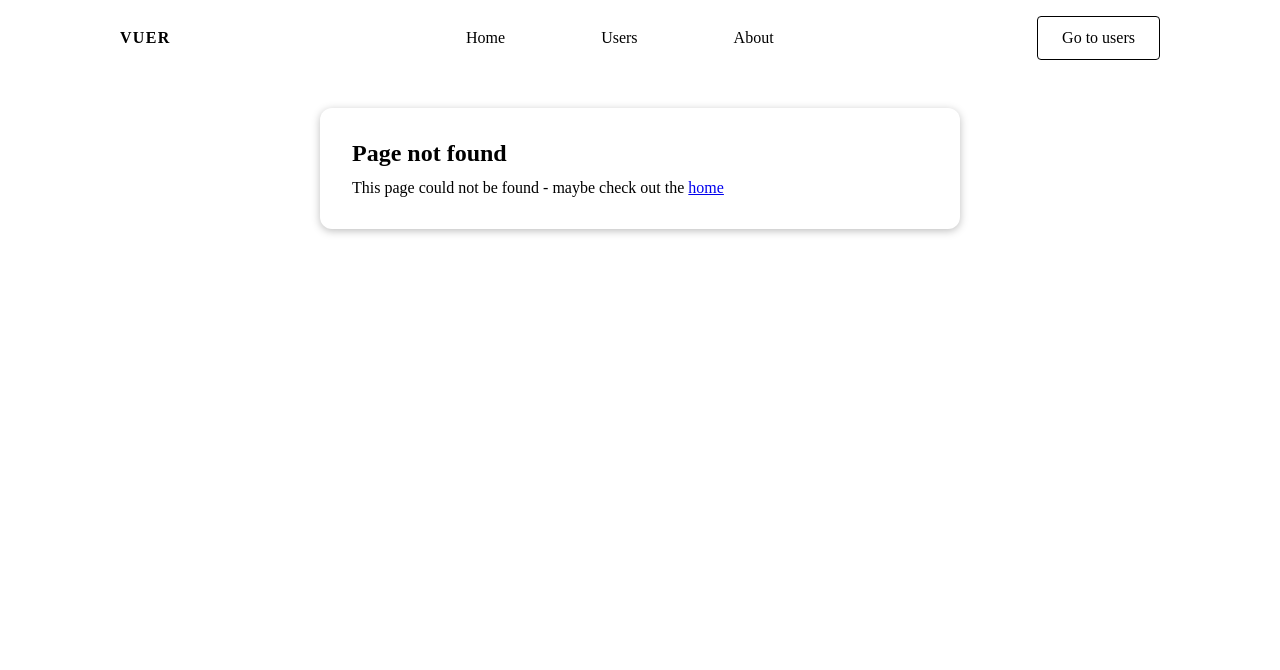
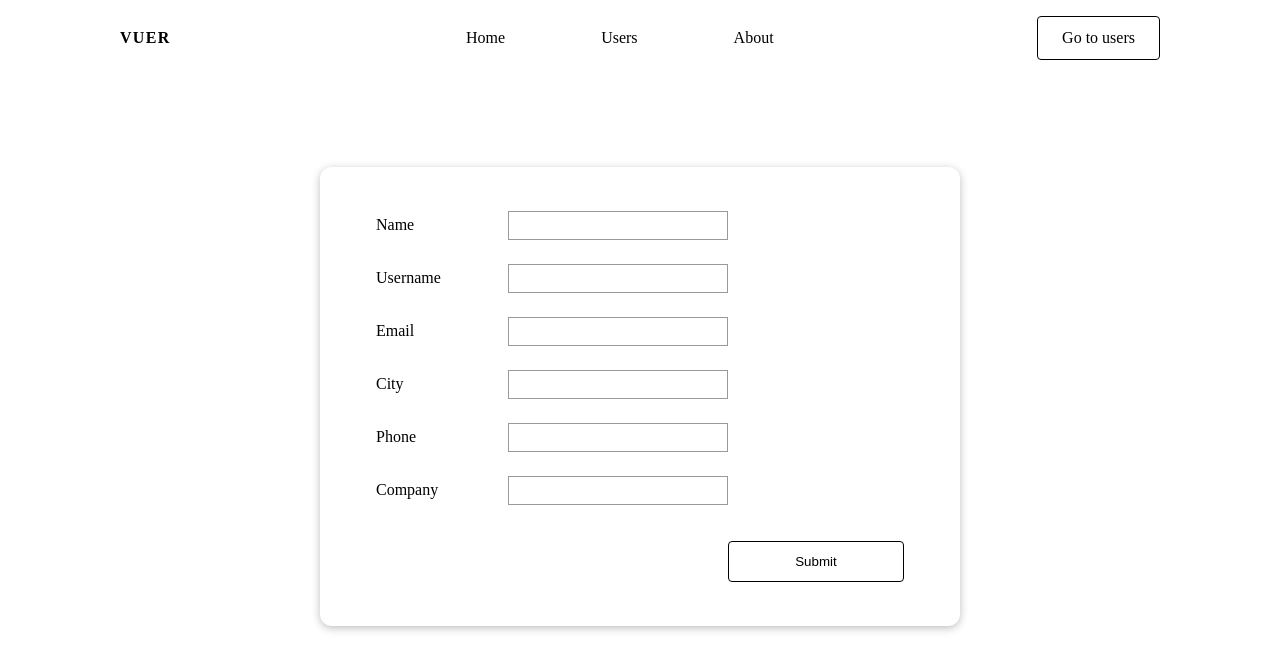
Before and after one commit to rithikpvijay/user-app, a Vue app: page /add in a window 1280 px wide. Before the commit this address had no page. Shown: the top 670 px of the page. Built offline with nearby package versions, Linux system fonts and the light colour scheme; no server answers; some icons are missing.

Commit message:
feat: addUser and deleteUser

```diff
--- a/src/components/UI/BaseButton.vue
+++ b/src/components/UI/BaseButton.vue
@@ -36,6 +36,8 @@ const props = defineProps({
   border-radius: 4px;
   display: inline-block;
   color: #000;
+  background-color: transparent;
+  cursor: pointer;
 }
 .blank:hover {
   background-color: #eee;
@@ -48,6 +50,7 @@ const props = defineProps({
   background-color: #000;
   color: #fff;
   display: inline-block;
+  cursor: pointer;
 }
 .fill:hover {
   background-color: #333;
--- /dev/null
+++ b/src/components/users/UserForm.vue
@@ -0,0 +1,239 @@
+<template>
+  <div class="container">
+    <base-card class="base">
+      <form @submit.prevent="handleSubmit">
+        <div>
+          <label for="name">Name</label>
+          <input
+            :class="{ valid: !name.isValid }"
+            type="text"
+            id="name"
+            v-model.trim="name.val"
+            @blur="clearValidity(name)"
+          />
+          <p v-if="!name.isValid">Enter a valid name</p>
+        </div>
+
+        <div>
+          <label for="username">Username</label>
+          <input
+            type="text"
+            id="username"
+            :class="{ valid: !userName.isValid }"
+            v-model.trim="userName.val"
+            @blur="clearValidity(userName)"
+          />
+          <p v-if="!userName.isValid">Enter a valid username</p>
+        </div>
+
+        <div>
+          <label for="email">Email</label>
+          <input
+            type="email"
+            id="email"
+            :class="{ valid: !email.isValid }"
+            v-model.trim="email.val"
+            @blur="clearValidity(email)"
+          />
+          <p v-if="!email.isValid">Enter a valid email</p>
+        </div>
+
+        <div>
+          <label for="city">City</label>
+          <input
+            type="text"
+            id="city"
+            :class="{ valid: !city.isValid }"
+            v-model.trim="city.val"
+            @blur="clearValidity(city)"
+          />
+          <p v-if="!city.isValid">Enter a valid city</p>
+        </div>
+
+        <div>
+          <label for="phone">Phone</label>
+          <input
+            type="phone"
+            id="phone"
+            :class="{ valid: !phone.isValid }"
+            v-model.trim="phone.val"
+            @blur="clearValidity(phone)"
+          />
+          <p v-if="!phone.isValid">Enter a valid phone</p>
+        </div>
+
+        <div>
+          <label for="company">Company</label>
+          <input
+            type="company"
+            id="company"
+            :class="{ valid: !company.isValid }"
+            v-model.trim="company.val"
+            @blur="clearValidity(company)"
+          />
+          <p v-if="!company.isValid">Enter a valid company</p>
+        </div>
+
+        <div>
+          <base-button class="blank submit">Submit</base-button>
+        </div>
+      </form>
+    </base-card>
+  </div>
+</template>
+
+<script setup>
+import { useUsers } from "@/hooks/useUsers";
+import router from "@/router";
+import { ref } from "vue";
+
+const { addUser } = useUsers();
+
+const name = ref({
+  val: "",
+  isValid: true,
+});
+
+const userName = ref({
+  val: "",
+  isValid: true,
+});
+
+const email = ref({
+  val: "",
+  isValid: true,
+});
+
+const city = ref({
+  val: "",
+  isValid: true,
+});
+
+const phone = ref({
+  val: "",
+  isValid: true,
+});
+
+const company = ref({
+  val: "",
+  isValid: true,
+});
+
+const isFormValid = ref(true);
+
+function resetInput() {
+  name.value.val = "";
+  userName.value.val = "";
+  email.value.val = "";
+  city.value.val = "";
+  company.value.val = "";
+  phone.value.val = "";
+}
+
+function clearValidity(input) {
+  input.isValid = true;
+}
+
+function validateForm() {
+  isFormValid.value = true;
+
+  if (name.value.val === "") {
+    name.value.isValid = false;
+    isFormValid.value = false;
+  }
+
+  if (userName.value.val === "") {
+    userName.value.isValid = false;
+    isFormValid.value = false;
+  }
+
+  if (email.value.val === "") {
+    email.value.isValid = false;
+    isFormValid.value = false;
+  }
+
+  if (phone.value.val === "") {
+    phone.value.isValid = false;
+    isFormValid.value = false;
+  }
+
+  if (city.value.val === "") {
+    city.value.isValid = false;
+    isFormValid.value = false;
+  }
+
+  if (company.value.val === "") {
+    company.value.isValid = false;
+    isFormValid.value = false;
+  }
+}
+
+function handleSubmit() {
+  validateForm();
+
+  if (!isFormValid.value) {
+    return;
+  }
+
+  const newUser = {
+    id: Math.random(),
+    name: name.value.val,
+    username: userName.value.val,
+    email: email.value.val,
+    address: {
+      street: city.value.val,
+    },
+    phone: phone.value.val,
+    company: {
+      name: company.value.val,
+    },
+  };
+
+  addUser(newUser);
+
+  resetInput();
+
+  router.replace("/users");
+}
+</script>
+
+<style scoped>
+.container {
+  display: flex;
+  place-items: center;
+  min-height: 80vh;
+}
+
+.base {
+  width: 100%;
+}
+form div {
+  display: grid;
+  grid-template-columns: 0.6fr 1fr 0.8fr;
+  align-items: center;
+  padding: 12px 24px;
+}
+input {
+  outline: none;
+  padding: 6px 8px;
+  border: 1px solid #999;
+}
+
+form div p {
+  margin-left: 24px;
+}
+.submit {
+  grid-column: 3/3;
+  margin-top: 12px;
+}
+
+.valid {
+  border: 1px solid red;
+}
+
+@media (max-width: 760px) {
+  .container {
+    padding: 40px 64px;
+  }
+}
+</style>
--- a/src/components/users/UserRow.vue
+++ b/src/components/users/UserRow.vue
@@ -1,20 +1,30 @@
 <template>
   <div class="container-row">
     <router-link :to="userLink" class="row">
-      <div>{{ id }}</div>
+      <div>{{ num + 1 }}</div>
       <div>{{ name }}</div>
       <div class="email">{{ email }}</div>
       <div class="phone">{{ phone }}</div>
 
       <div>{{ company }}</div>
     </router-link>
+    <div class="icon" @click.stop="handleDelete(id)">
+      <Icon icon="material-symbols-light:delete-outline-rounded" width="24" height="24" />
+    </div>
   </div>
 </template>
 
 <script setup>
 import { computed } from "vue";
+import { Icon } from "@iconify/vue";
+import { useUsers } from "@/hooks/useUsers";
 
+const { deleteUser } = useUsers();
 const props = defineProps({
+  num: {
+    type: Number,
+    required: true,
+  },
   name: {
     type: String,
     required: true,
@@ -37,6 +47,16 @@ const props = defineProps({
   },
 });
 
+function handleDelete(id) {
+  const result = confirm("Are you sure you want to delete the user?");
+  if (!result) return;
+  deleteUser(id);
+  window.scrollTo({
+    top: 0,
+    behavior: "smooth",
+  });
+}
+
 const userLink = computed(() => `/users/${props.id}`);
 </script>
 
@@ -45,6 +65,9 @@ const userLink = computed(() => `/users/${props.id}`);
   max-width: 1500px;
   margin: 0 auto;
   padding: 0 150px;
+  display: flex;
+  align-items: center;
+  gap: 10px;
 }
 a {
   text-decoration: none;
@@ -55,7 +78,7 @@ a {
   grid-template-columns: 0.2fr 1fr 1.2fr 1.2fr 0.9fr;
   padding: 20px;
   column-gap: 2rem;
-
+  width: 1100px;
   align-items: center;
   border-bottom: 1px solid #eee;
   cursor: pointer;
@@ -64,6 +87,11 @@ a {
 .row:hover {
   background-color: #eee;
 }
+
+.icon {
+  cursor: pointer;
+}
+
 @media (max-width: 950px) {
   .row {
     font-size: 14px;
--- a/src/components/users/UserTable.vue
+++ b/src/components/users/UserTable.vue
@@ -1,5 +1,7 @@
 <template>
   <div class="container">
+    <base-button link to="/add" class="blank btn">Add User</base-button>
+
     <div class="table">
       <div>S.No</div>
       <div>Name</div>
@@ -15,8 +17,9 @@
   </div>
 
   <div v-if="!isLoading">
-    <div v-for="user in userData" :key="user.id">
+    <div v-for="(user, index) in users" :key="user.id">
       <user-row
+        :num="index"
         :id="user.id"
         :name="user.name"
         :email="user.email"
@@ -28,43 +31,41 @@
 </template>
 
 <script setup>
-import axios from "axios";
-import { onMounted, ref } from "vue";
 import UserRow from "./UserRow.vue";
+import { useUsers } from "@/hooks/useUsers";
 
-const userData = ref([]);
-const error = ref(null);
-const isLoading = ref(false);
-
-onMounted(async () => {
-  try {
-    error.value = null;
-    isLoading.value = true;
-    const response = await axios.get("https://jsonplaceholder.typicode.com/users");
-    userData.value = response.data;
-  } catch (err) {
-    error.value = err;
-  } finally {
-    isLoading.value = false;
-  }
-});
+const { users, isLoading } = useUsers();
+console.log(users.value);
 </script>
 
 <style scoped>
 .container {
   max-width: 1500px;
   margin: 0 auto;
-  padding: 24px 150px 0 150px;
+  padding: 0 150px 0 150px;
+  position: relative;
+  display: flex;
+  flex-direction: column;
 }
 .table {
   display: grid;
   grid-template-columns: 0.2fr 1fr 1.2fr 1.2fr 0.9fr;
   padding: 12px;
+  max-width: 1100px;
+  margin-right: 2.5rem;
 
   align-items: center;
   column-gap: 2rem;
 
   background-color: antiquewhite;
+}
+.btn {
+  /* position: absolute;
+  top: -60px;
+  right: 120px; */
+  align-self: end;
+  margin-bottom: 24px;
+  /* position: fixed; */
 }
 
 .table div {
--- /dev/null
+++ b/src/hooks/useUsers.js
@@ -0,0 +1,38 @@
+import axios from "axios";
+import { onMounted, ref } from "vue";
+
+const users = ref(null);
+const isLoading = ref(false);
+const error = ref(null);
+let fetched = false;
+
+export function useUsers() {
+  async function getUser() {
+    if (fetched) return;
+
+    fetched = true;
+    try {
+      isLoading.value = true;
+      error.value = null;
+      const res = await axios.get(" https://jsonplaceholder.typicode.com/users");
+      users.value = res.data;
+    } catch (err) {
+      error.value = err;
+    } finally {
+      isLoading.value = false;
+    }
+  }
+  onMounted(getUser);
+
+  function addUser(newUser) {
+    users.value.unshift(newUser);
+  }
+
+  function deleteUser(id) {
+    console.log(id);
+    users.value = users.value.filter((user) => user.id !== id);
+    console.log(users.value);
+  }
+
+  return { users, isLoading, error, addUser, deleteUser };
+}
--- /dev/null
+++ b/src/pages/UserAdd.vue
@@ -0,0 +1,7 @@
+<template>
+  <user-form></user-form>
+</template>
+
+<script setup>
+import UserForm from "@/components/users/UserForm.vue";
+</script>
--- a/src/pages/UserDetail.vue
+++ b/src/pages/UserDetail.vue
@@ -4,7 +4,7 @@
   </div>
   <div v-if="user && !isLoading">
     <div class="container">
-      <base-card>
+      <base-card class="base">
         <div class="first">
           <img src="/images/Avatar_placeholder.png" alt="avatar" />
           <div>
@@ -42,13 +42,14 @@
 </template>
 
 <script setup>
-import axios from "axios";
-import { onMounted, ref } from "vue";
+import { computed } from "vue";
 import NotFound from "./NotFound.vue";
+import { useUsers } from "@/hooks/useUsers";
 
-const user = ref(null);
-const error = ref(null);
-const isLoading = ref(false);
+const { users, isLoading } = useUsers();
+
+console.log(isLoading.value);
+console.log(users.value);
 
 const props = defineProps({
   id: {
@@ -56,18 +57,8 @@ const props = defineProps({
     required: true,
   },
 });
-onMounted(async () => {
-  try {
-    isLoading.value = true;
-    error.value = null;
-    const res = await axios.get(`https://jsonplaceholder.typicode.com/users/${props.id}`);
-    user.value = res.data;
-  } catch (err) {
-    error.value = err;
-  } finally {
-    isLoading.value = false;
-  }
-});
+
+const user = computed(() => users.value?.find((user) => user.id === Number(props.id)));
 </script>
 
 <style scoped>
@@ -110,6 +101,15 @@ img {
   right: 750px;
 }
 
+.container {
+  display: flex;
+  place-items: center;
+  min-height: 80vh;
+}
+.base {
+  width: 100%;
+}
+
 @media (max-width: 760px) {
   .container {
     padding: 40px 64px;
--- a/src/pages/UsersList.vue
+++ b/src/pages/UsersList.vue
@@ -1,7 +1,15 @@
 <template>
-  <user-table></user-table>
+  <div>
+    <user-table></user-table>
+  </div>
 </template>
 
 <script setup>
 import UserTable from "@/components/users/UserTable.vue";
 </script>
+
+<style scoped>
+div {
+  padding-bottom: 96px;
+}
+</style>
--- a/src/router.js
+++ b/src/router.js
@@ -4,6 +4,7 @@ import UsersList from "./pages/UsersList.vue";
 import UserDetail from "./pages/UserDetail.vue";
 import NotFound from "./pages/NotFound.vue";
 import AboutPage from "./pages/AboutPage.vue";
+import UserAdd from "./pages/UserAdd.vue";
 const router = createRouter({
   history: createWebHistory(),
   routes: [
@@ -12,6 +13,7 @@ const router = createRouter({
     { path: "/users", component: UsersList },
     { path: "/users/:id", component: UserDetail, props: true },
     { path: "/about", component: AboutPage },
+    { path: "/add", component: UserAdd },
     {
       path: "/:notFound(.*)",
       component: NotFound,
```
